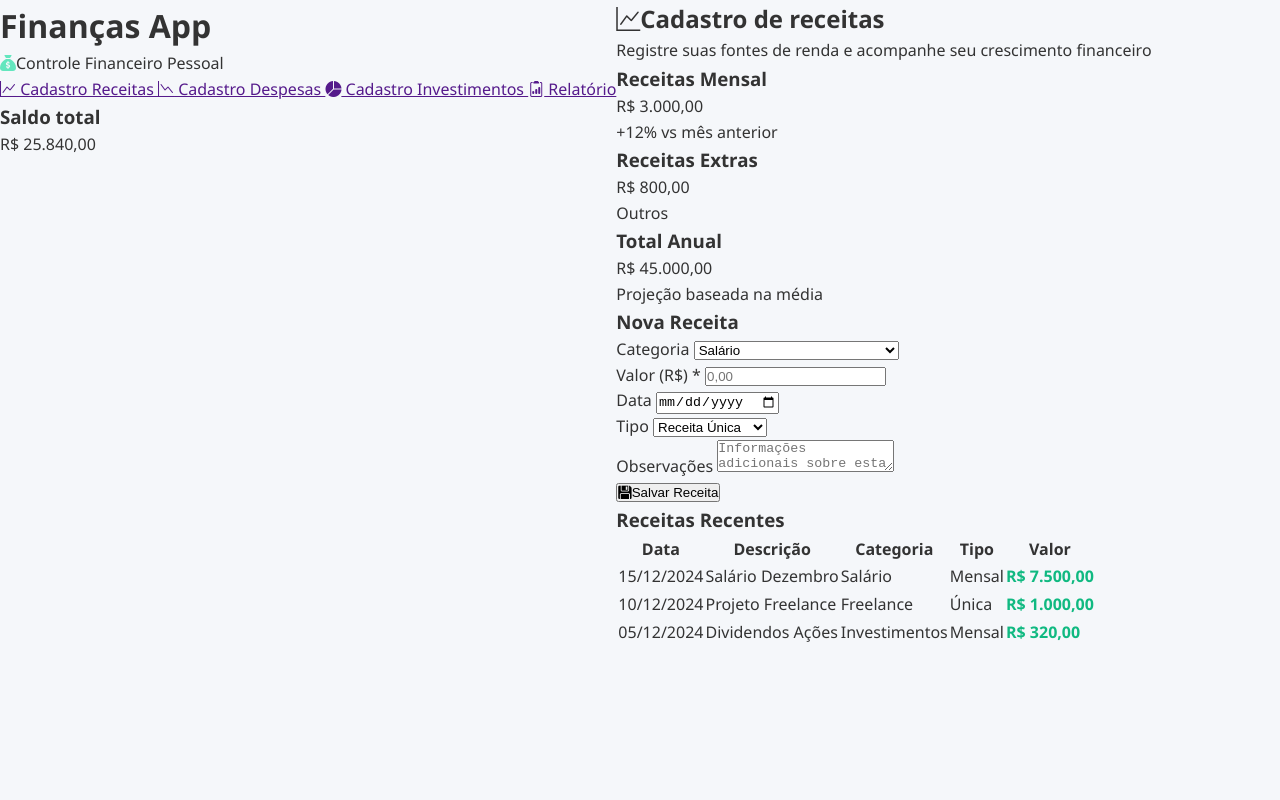
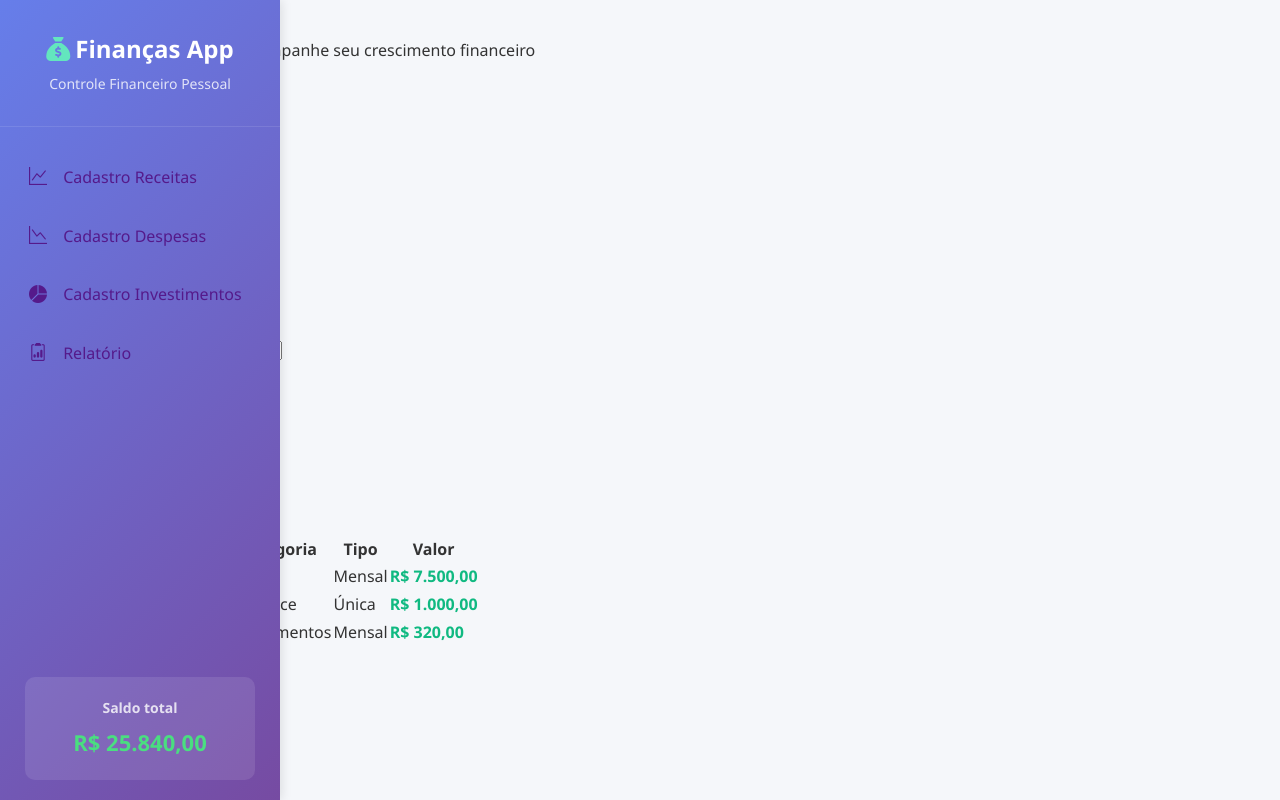
Before and after one commit to Lucimar61/financasPessoais, a plain HTML site: page assets/index.html in a window 1280 px wide. Drawn offline with nearby package versions, Linux system fonts and the light colour scheme.

Commit message:
Front-end Sidebar

```diff
--- /dev/null
+++ b/assets/css/sidebar.css
@@ -0,0 +1,94 @@
+* {
+    margin: 0;
+    padding: 0;
+    box-sizing: border-box;
+}
+
+/* Barra Lateral */
+
+.sidebar {
+    width: 280px;
+    background: linear-gradient(135deg, #667eea 0%, #764ba2 100%);
+    color: white;
+    box-shadow: 2px 0 10px rgba(0,0,0,0.1);
+    position: fixed;
+    height: 100vh;
+    overflow-y: auto;
+
+}
+
+.sidebar-header {
+    padding: 30px 25px;
+    border-bottom: 1px solid rgba(255, 255, 255, 0.1);
+    text-align: center;
+}
+
+.sidebar-header h1 {
+    font-size: 24px;
+    font-weight: 700;
+    margin-bottom: 5px;
+
+}
+
+.sidebar-header p {
+    font-size: 14px;
+    opacity: 0.8;
+}
+
+.sidebar-header h1 i {
+   padding-right: 5px;
+}
+
+.sidebar-nav {
+    padding: 20px 0;
+}
+
+.nav-item {
+    display: block;
+    padding: 15px 25px;
+    color: rgba(255, 255, 255, 255, 0.8);
+    text-decoration: none;
+    transition: all 0.3s ease;
+    border-left: 4px solid transparent;
+    cursor: pointer;
+}
+
+.nav-item:hover {
+    background-color: rgba(255, 255, 255, 0.1);
+    color: white;
+    transform: translateX(5px);
+}
+
+.nav-item.active {
+    background-color: rgba(255,255,255,0.15);
+    color: white;
+    border-left-color: #ffd700;
+}
+
+.nav-item .icon {
+    margin-right: 12px;
+    font-size: 18px;
+}
+
+.sidebar-footer {
+    position: absolute;
+    bottom: 20px;
+    left: 25px;
+    right: 25px;
+    background-color: rgba(255,255,255,0.1);
+    padding: 20px;
+    border-radius: 10px;
+    text-align: center;
+}
+
+.sidebar-footer h3 {
+    font-size: 14px;
+    margin-bottom: 5px;
+    opacity: 0.8;
+}
+
+.sidebar-footer .ammount {
+    font-size: 22px;
+    font-weight: 700;
+    color: #4ade80;
+}
--- a/assets/index.html
+++ b/assets/index.html
@@ -4,6 +4,7 @@
     <meta charset="UTF-8">
     <meta name="viewport" content="width=device-width, initial-scale=1.0">
     <link rel="stylesheet" href="css/style.css">
+    <link rel="stylesheet" href="css/sidebar.css">
     <link rel="stylesheet" href="https://cdnjs.cloudflare.com/ajax/libs/font-awesome/6.4.0/css/all.min.css">
     <link rel="stylesheet" href="https://cdn.jsdelivr.net/npm/bootstrap-icons/font/bootstrap-icons.css">
 
@@ -14,8 +15,8 @@
     <div class="container">
         <div class="sidebar">
             <div class="sidebar-header">
-                <h1>Finanças App</h1>
-                <p><i class="fa-solid fa-sack-dollar" style="color: #63E6BE;"></i>Controle Financeiro Pessoal</p>
+                <h1><i class="fa-solid fa-sack-dollar" style="color: #63E6BE;"></i>Finanças App</h1>
+                <p>Controle Financeiro Pessoal</p>
             </div>
 
             <nav class="sidebar-nav">
```
Also changed, not shown: assets/css/style.css (line endings or trailing spaces).
